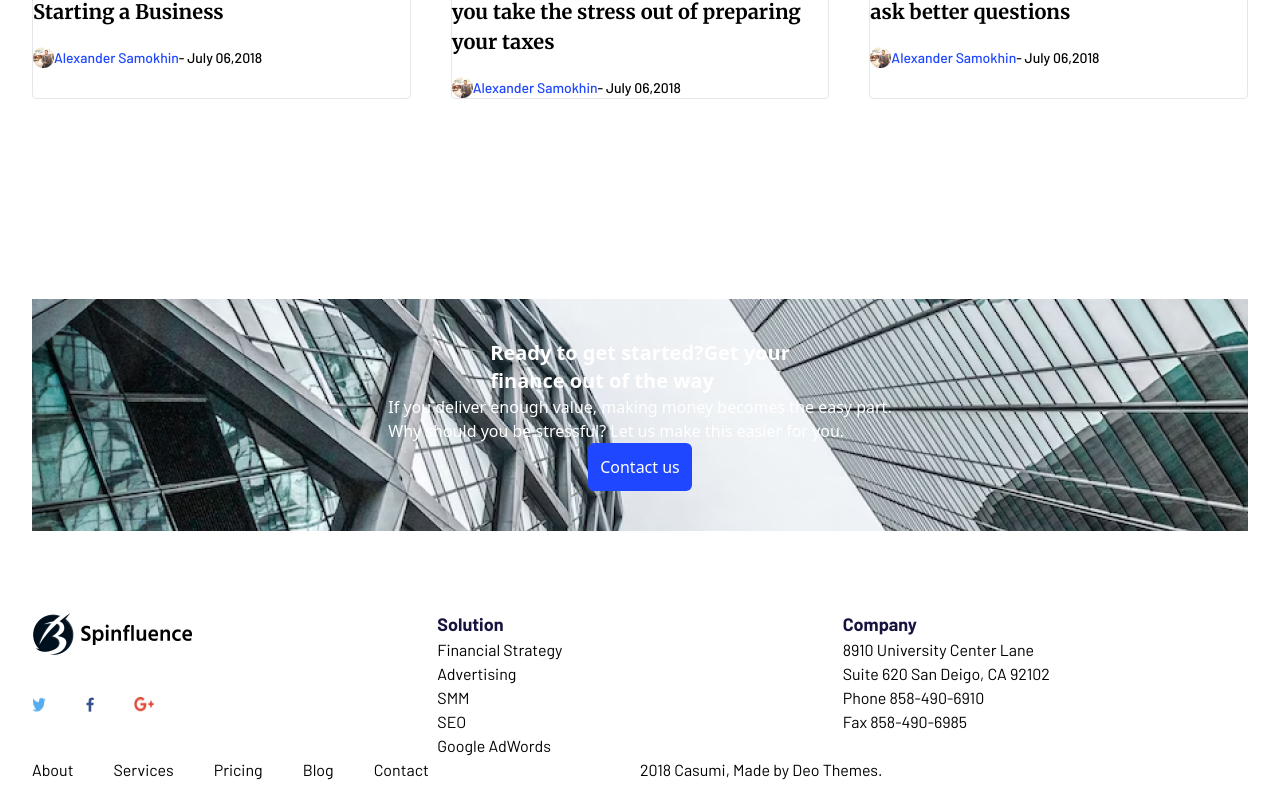
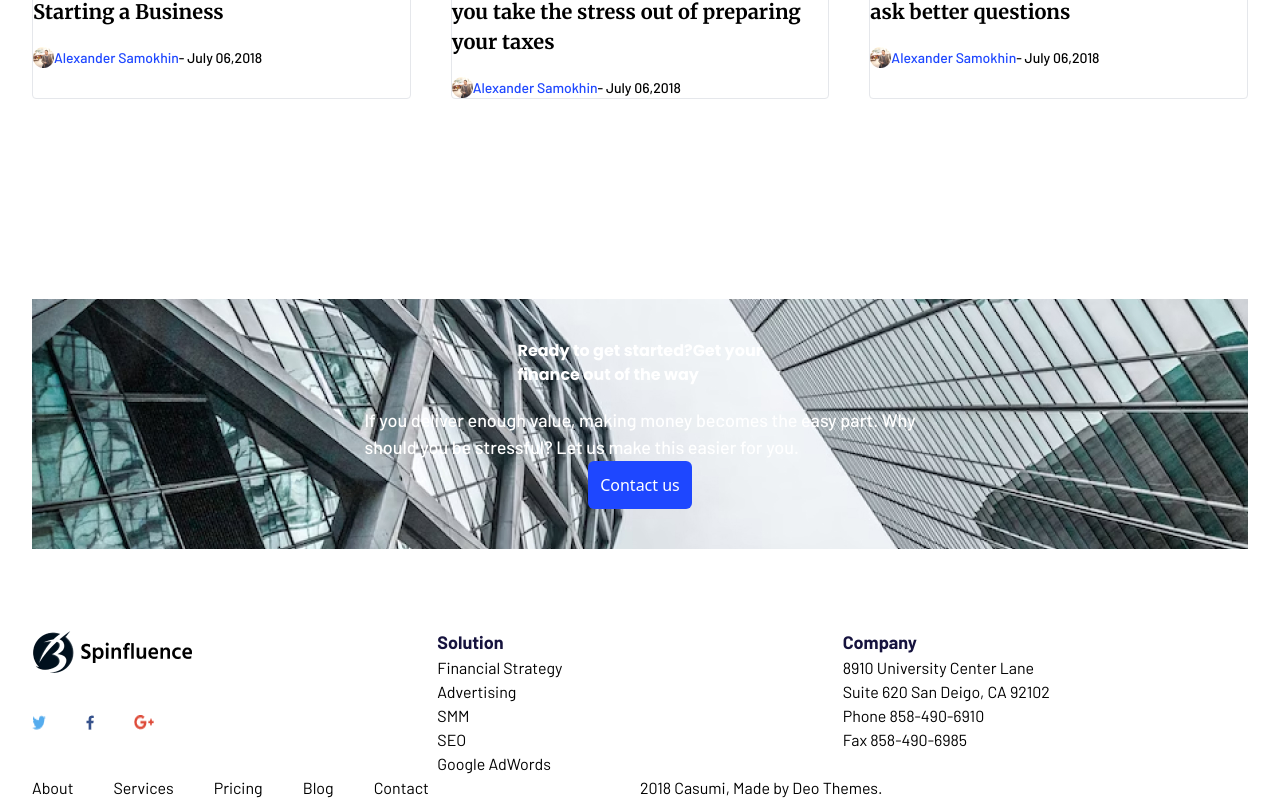
Before and after one commit to Alexandra4373/Spinfluence, a React (Vite) app: page / in a window 1280 px wide. Shown: the part 4910-5710 px from the top of the page. Built offline with nearby package versions, Linux system fonts and the light colour scheme; a web font is replaced by a local one.

Commit message:
Update App.jsx

```diff
--- a/src/App.jsx
+++ b/src/App.jsx
@@ -367,16 +367,16 @@ function App() {
           {/* Contact us */}
           <div className="container py-20">
             <div className="flex flex-col justify-center items-center text-white bg-cta p-10">
-              <h1 className="text-xl font-bold">
+              <h1 className="text-[36px line-h-48] font-bold font-poppins">
                 Ready to get started?Get your
                 <br />
                 finance out of the way
               </h1>
-              <p>
+              <p className="font-barlow font-medium text-[18px] line-h-32 mt-5">
                 {" "}
                 If you deliver enough value, making money becomes the easy part.
-                <br />
-                Why should you be stressful? Let us make this easier for you.
+                Why <br /> should you be stressful? Let us make this easier for
+                you.
               </p>
 
               <button className=" rounded-md p-3 bg-primary">Contact us</button>
```
